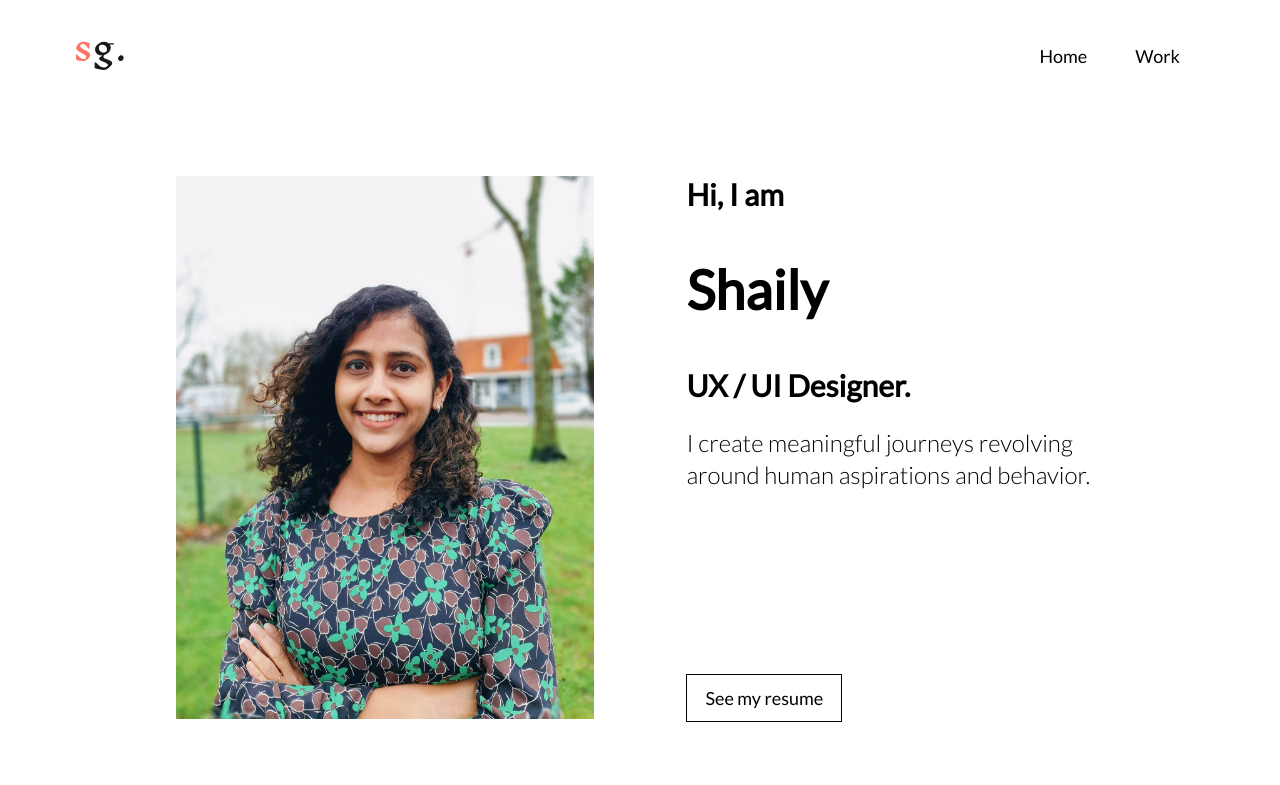
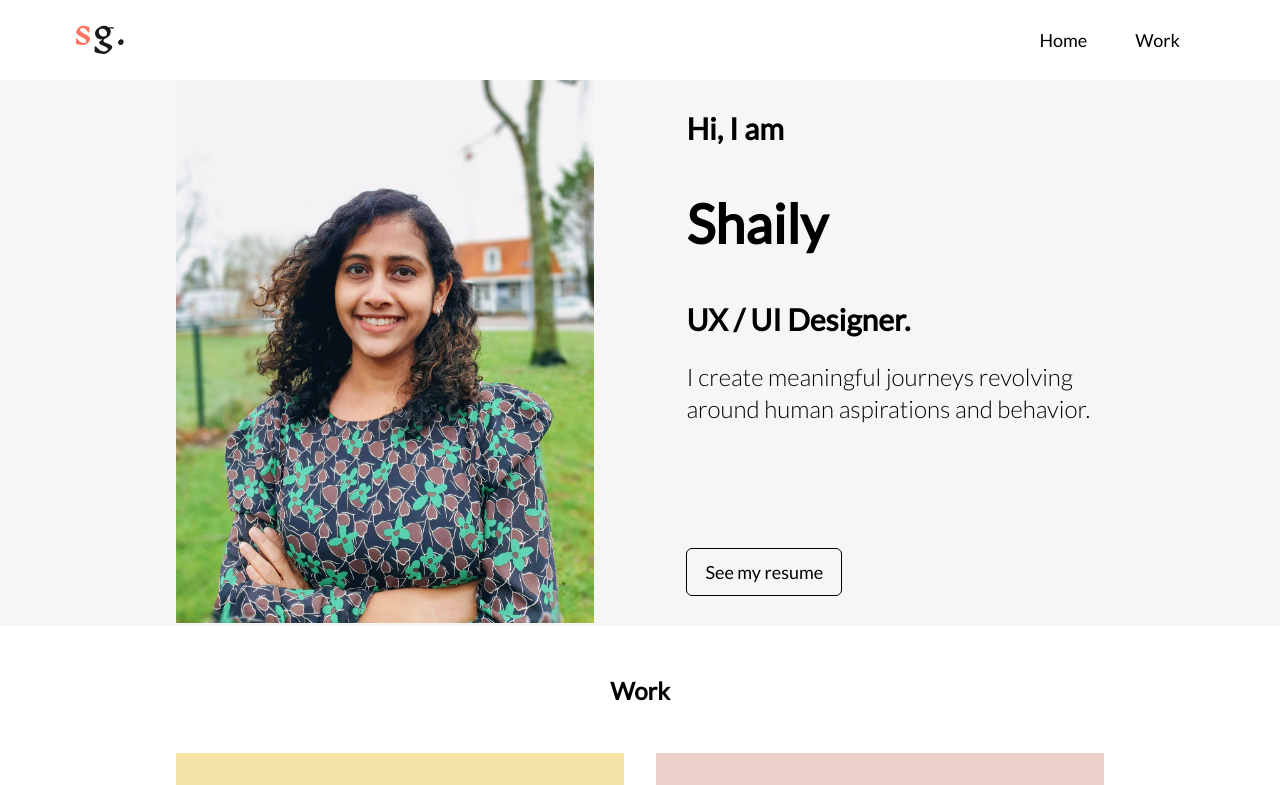
Before and after one commit to mitul45/shaily-portfolio, a Next.js app: page / in a window 1280 px wide. Shown: the top 785 px of the page. Built offline with nearby package versions, Linux system fonts and the light colour scheme.

Commit message:
Add background on home page and change button style

```diff
--- a/components/Header.module.scss
+++ b/components/Header.module.scss
@@ -1,6 +1,4 @@
 .header {
-  padding-top: 32px;
-
   &__content {
     display: flex;
     justify-content: space-between;
@@ -8,7 +6,7 @@
     max-width: 1160px;
     margin: auto;
     font-size: 18px;
-    padding: 0 16px;
+    padding: 16px 16px;
   }
 
   &__links {
--- a/components/Link.module.scss
+++ b/components/Link.module.scss
@@ -1,6 +1,7 @@
 .link {
   padding: 12px 18px;
   border: solid 1px black;
+  border-radius: 6px;
   font-size: 18px;
   display: inline-block;
   transition: color 0.2s linear, border-color 0.2s linear;
--- a/pages/Index.module.scss
+++ b/pages/Index.module.scss
@@ -4,10 +4,15 @@
   padding: 0 16px;
 }
 
+.hero-bg {
+  background-color: #f6f6f6;
+  margin-bottom: 50px;
+}
+
 .hero {
   display: flex;
   justify-content: space-between;
-  margin: 96px auto;
+  margin: auto;
 
   @media (max-width: 768px) {
     flex-direction: column;
@@ -22,6 +27,7 @@
   }
 
   &__content {
+    padding: 30px 0;
     display: flex;
     flex-direction: column;
     justify-content: space-between;
--- a/pages/index.tsx
+++ b/pages/index.tsx
@@ -23,6 +23,7 @@ const Home: NextPage = () => (
 
     <Header />
     <main>
+      <div className={styles["hero-bg"]}>
         <section className={cx(styles.hero, styles.container)}>
           <div className={styles["hero__profile"]}>
             <Image src={ProfileImage} alt="Profile photo" />
@@ -33,14 +34,19 @@ const Home: NextPage = () => (
               <h1 className={styles["hero__title"]}>Shaily</h1>
               <h4 className={styles["hero__subtitle"]}>UX / UI Designer.</h4>
               <p className={styles["hero__desc"]}>
-              I create meaningful journeys revolving around human aspirations and behavior.
+                I create meaningful journeys revolving around human aspirations
+                and behavior.
               </p>
             </div>
             <div>
-            <ButtonLink href="/Resume Shaily Gandhi.pdf" title="See my resume" />
+              <ButtonLink
+                href="/Resume Shaily Gandhi.pdf"
+                title="See my resume"
+              />
             </div>
           </div>
         </section>
+      </div>
       <section className={cx(styles.section, styles.container)}>
         <h1 className={styles["section__title"]}>Work</h1>
         <div className={styles.projects}>
```
Lines whose indentation alone changed are shown as unchanged.
